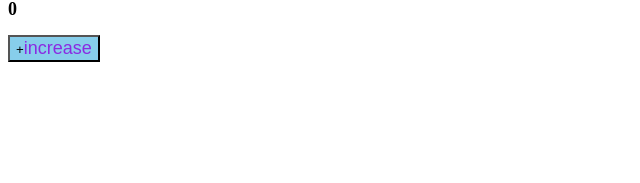
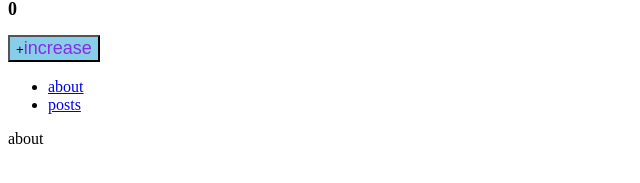
Before and after one commit to muwa37/webpack-sample, a React app: page /about in a window 1280 px wide. Shown: the part 123-306 px from the top of the page, without its empty margins (0-640 px from the left). Built offline with nearby package versions, Linux system fonts and the light colour scheme.

Commit message:
Added lazy loading and bundle analyzer

```diff
--- a/src/components/App.tsx
+++ b/src/components/App.tsx
@@ -1,4 +1,5 @@
 import { useState } from 'react';
+import { Link, Outlet } from 'react-router-dom';
 import classes from './App.module.scss';
 
 export const App = () => {
@@ -19,6 +20,15 @@ export const App = () => {
           +<span>increase</span>
         </button>
       </div>
+      <ul>
+        <li>
+          <Link to='/about'>about</Link>
+        </li>
+        <li>
+          <Link to='/posts'>posts</Link>
+        </li>
+      </ul>
+      <Outlet />
     </div>
   );
 };
--- a/src/index.tsx
+++ b/src/index.tsx
@@ -1,5 +1,9 @@
+import { Suspense } from 'react';
 import { createRoot } from 'react-dom/client';
+import { createBrowserRouter, RouterProvider } from 'react-router-dom';
 import { App } from './components/App';
+import { About } from './pages/About';
+import { Posts } from './pages/Posts';
 
 const root = document.getElementById('root');
 
@@ -7,5 +11,30 @@ if (!root) {
   throw new Error('root not found');
 }
 
+const router = createBrowserRouter([
+  {
+    path: '/',
+    element: <App />,
+    children: [
+      {
+        path: '/about',
+        element: (
+          <Suspense fallback={'loading...'}>
+            <About />
+          </Suspense>
+        ),
+      },
+      {
+        path: '/posts',
+        element: (
+          <Suspense fallback={'loading...'}>
+            <Posts />
+          </Suspense>
+        ),
+      },
+    ],
+  },
+]);
+
 const container = createRoot(root);
-container.render(<App />);
+container.render(<RouterProvider router={router} />);
--- /dev/null
+++ b/src/pages/About/About.lazy.tsx
@@ -0,0 +1,3 @@
+import { lazy } from 'react';
+
+export const LazyAbout = lazy(() => import('./About'));
--- /dev/null
+++ b/src/pages/About/About.tsx
@@ -0,0 +1,5 @@
+const About = () => {
+  return <div>about</div>;
+};
+
+export default About;
--- /dev/null
+++ b/src/pages/About/index.ts
@@ -0,0 +1 @@
+export { LazyAbout as About } from './About.lazy';
--- /dev/null
+++ b/src/pages/Posts/Posts.lazy.tsx
@@ -0,0 +1,3 @@
+import { lazy } from 'react';
+
+export const LazyPosts = lazy(() => import('./Posts'));
--- /dev/null
+++ b/src/pages/Posts/Posts.tsx
@@ -0,0 +1,5 @@
+const Posts = () => {
+  return <div>posts</div>;
+};
+
+export default Posts;
--- /dev/null
+++ b/src/pages/Posts/index.ts
@@ -0,0 +1 @@
+export { LazyPosts as Posts } from './Posts.lazy';
--- a/webpack.config.ts
+++ b/webpack.config.ts
@@ -6,6 +6,7 @@ import { BuildMode, BuildPaths } from './config/build/types';
 
 interface EnvVariables {
   mode: BuildMode;
+  analyzer?: boolean;
   port: number;
 }
 
@@ -20,6 +21,7 @@ export default (env: EnvVariables) => {
     port: env.port ?? 3000,
     mode: env.mode ?? 'development',
     paths,
+    analyzer: env.analyzer,
   });
 
   return config;
```
Also changed, not shown: 3 other files (tests, documents, lock files or other folders).
